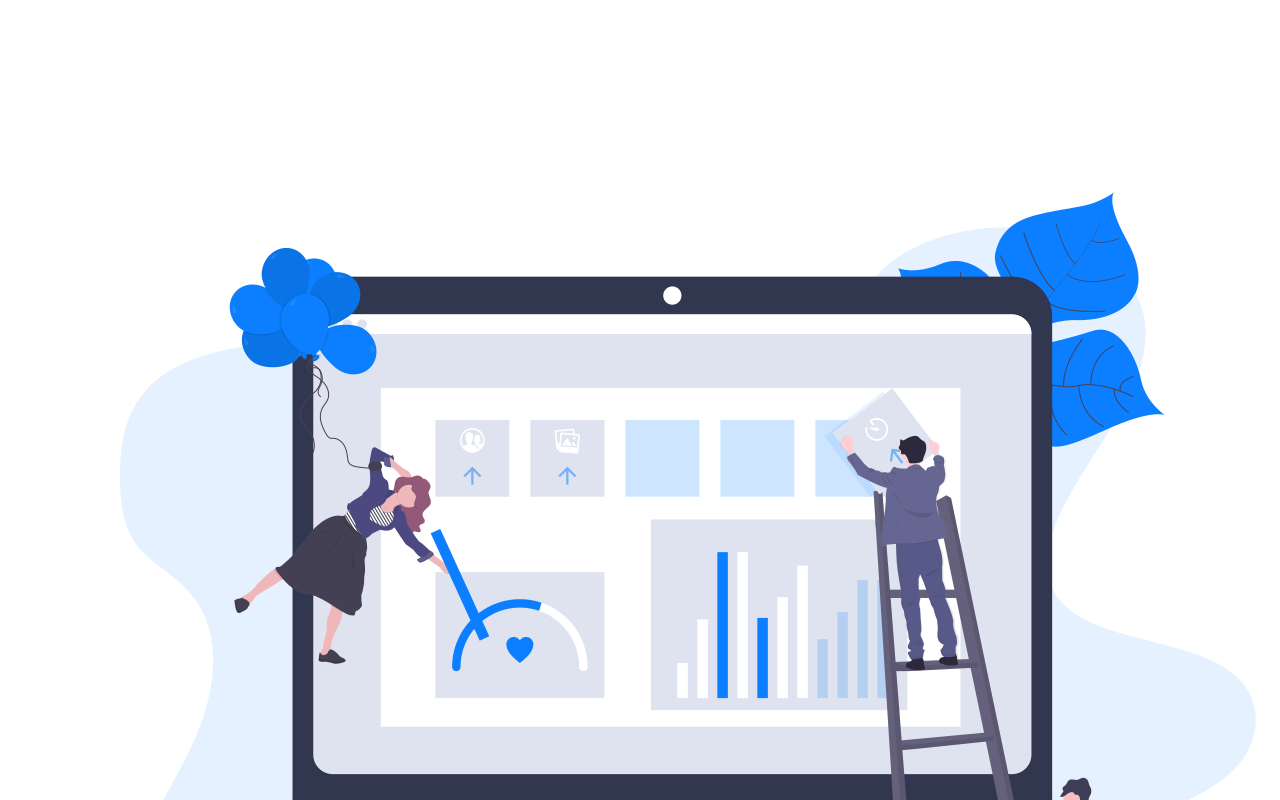
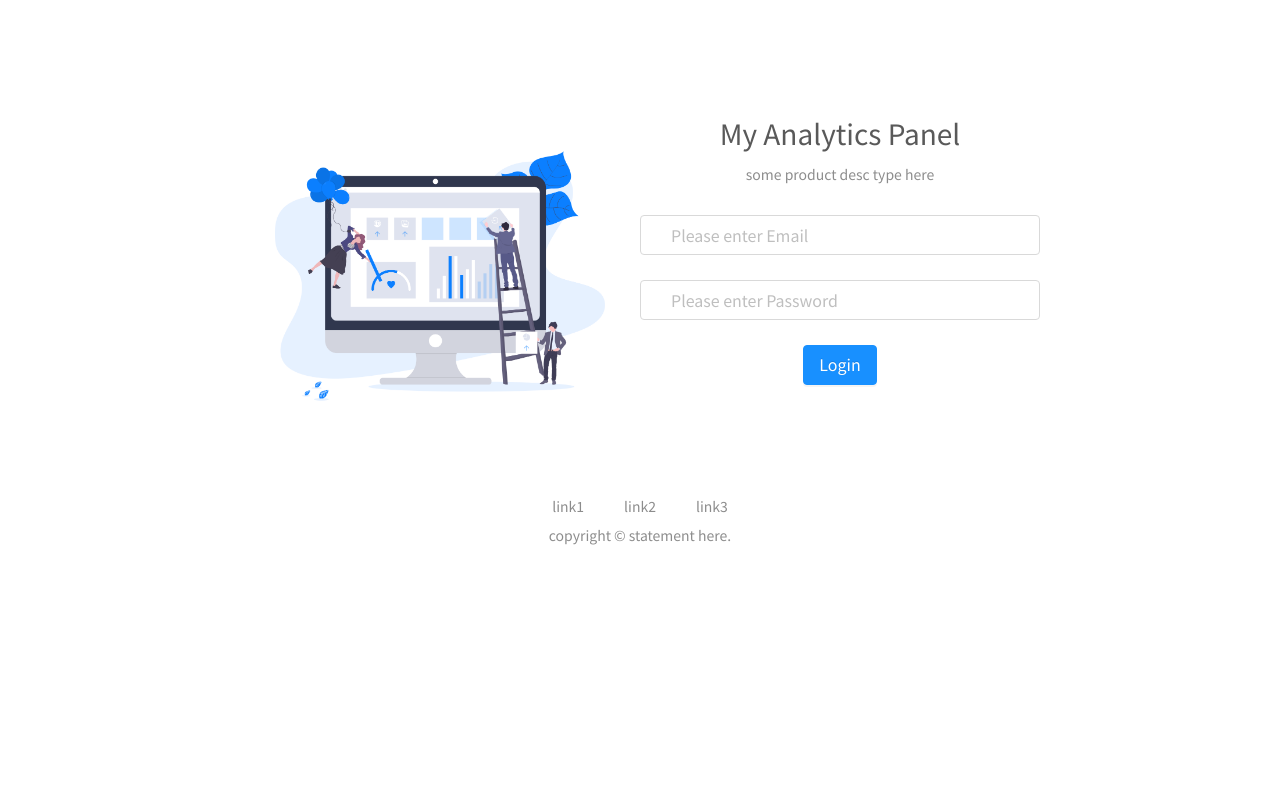
Before and after one commit to winwu/my-vue-antd-admin, a Vue app: page /login in a window 1280 px wide. Built offline with nearby package versions, Linux system fonts and the light colour scheme.

Commit message:
fix login page

```diff
--- a/src/pages/login/Login.vue
+++ b/src/pages/login/Login.vue
@@ -2,11 +2,11 @@
     <div class="login-page">
         <div class="container login-page-container text-center">
             <div class="content">
-                <div class="row">
-                    <div class="col-12 col-lg-6">
-                        <img class="login-pic img-fluid mt-4" src="../../assets/undraw.co/undraw_data_trends_b0wg.png" />
-                    </div>
-                    <div class="col-12 col-lg-6 text-center">
+                <a-row type="flex" justify="center">
+                    <a-col :span="24" :lg="12">
+                        <img class="login-pic img-fluid mt-2" src="../../assets/undraw.co/undraw_data_trends_b0wg.png" />
+                    </a-col>
+                    <a-col :span="24" :lg="12">
                         <div class="top">
                             <div class="login-header">
                                 <div class="title">My Analytics Panel</div>
@@ -31,10 +31,8 @@
                                 </a-form-item>
                             </a-form>
                         </div>
-                    </div>
-                </div>
-
-
+                    </a-col>
+                </a-row>
             </div>
             <global-footer />
         </div>
@@ -70,6 +68,7 @@ export default {
     overflow: auto;
     .login-page-container {
         max-width: 800px;
+        margin: 0 auto;
     }
     .login-pic {
         @media (max-width: 992px) {
--- /dev/null
+++ b/src/styles/_helpers.scss
@@ -0,0 +1,40 @@
+.text-center {
+    text-align: center;
+}
+.text-left {
+    text-align: left;
+}
+.text-right {
+    text-align: right;
+}
+.img-fluid {
+    width: auto;
+    max-width: 100%;
+}
+.d-block {
+    display: block;
+}
+.d-inline-block {
+    display: inline-block;
+}
+.mb-2 {
+    margin-bottom: 1rem;
+}
+.mt-2 {
+    margin-top: 1rem;
+}
+.ml-2 {
+    margin-left: 1rem;
+}
+.mr-2 {
+    margin-right: 1rem;
+}
+.p-2 {
+    padding: 1rem;
+}
+.pt-2 {
+    padding-top: 1rem;
+}
+.pb-2 {
+    padding-bottom: 1rem;
+}
--- a/src/styles/main.scss
+++ b/src/styles/main.scss
@@ -1,31 +1,5 @@
+@import "helpers";
+
 body {
     font-family: 'Noto Sans TC', sans-serif;
 }
-
-.d-block {
-    display: block;
-}
-.d-inline-block {
-    display: inline-block;
-}
-.mb-2 {
-    margin-bottom: 1rem;
-}
-.mt-2 {
-    margin-top: 1rem;
-}
-.ml-2 {
-    margin-left: 1rem;
-}
-.mr-2 {
-    margin-right: 1rem;
-}
-.p-2 {
-    padding: 1rem;
-}
-.pt-2 {
-    padding-top: 1rem;
-}
-.pb-2 {
-    padding-bottom: 1rem;
-}
```
